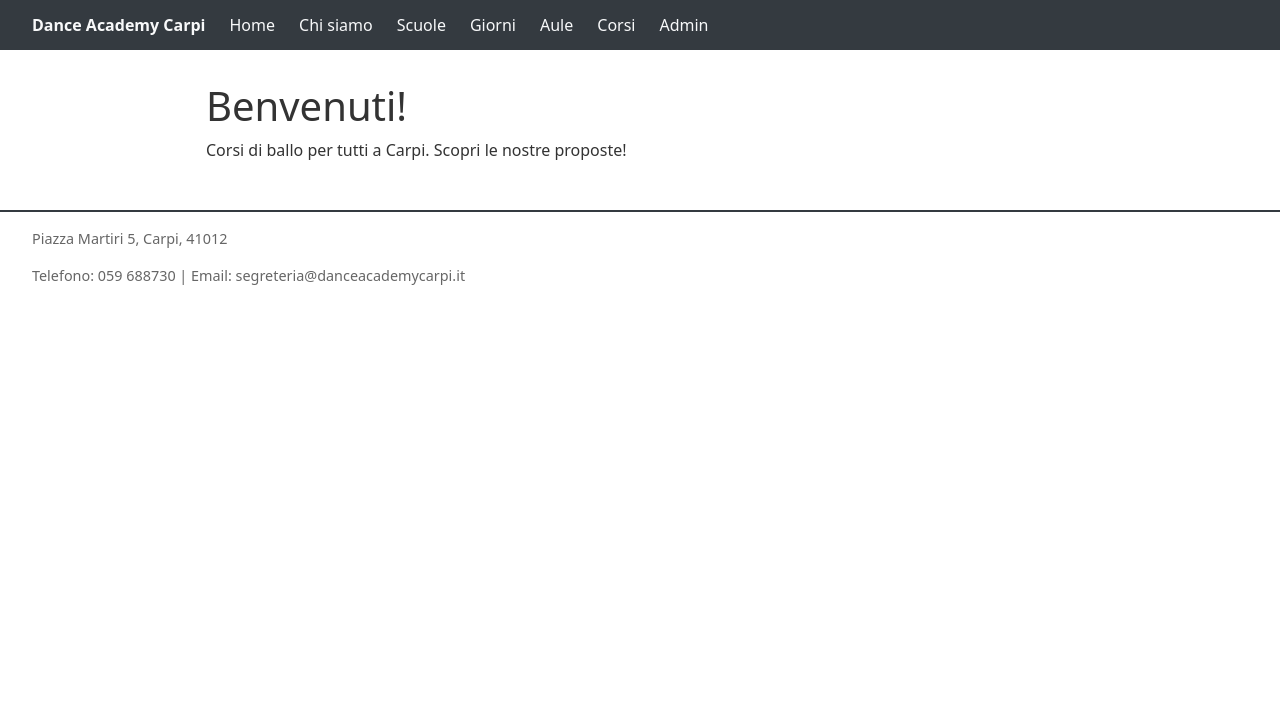
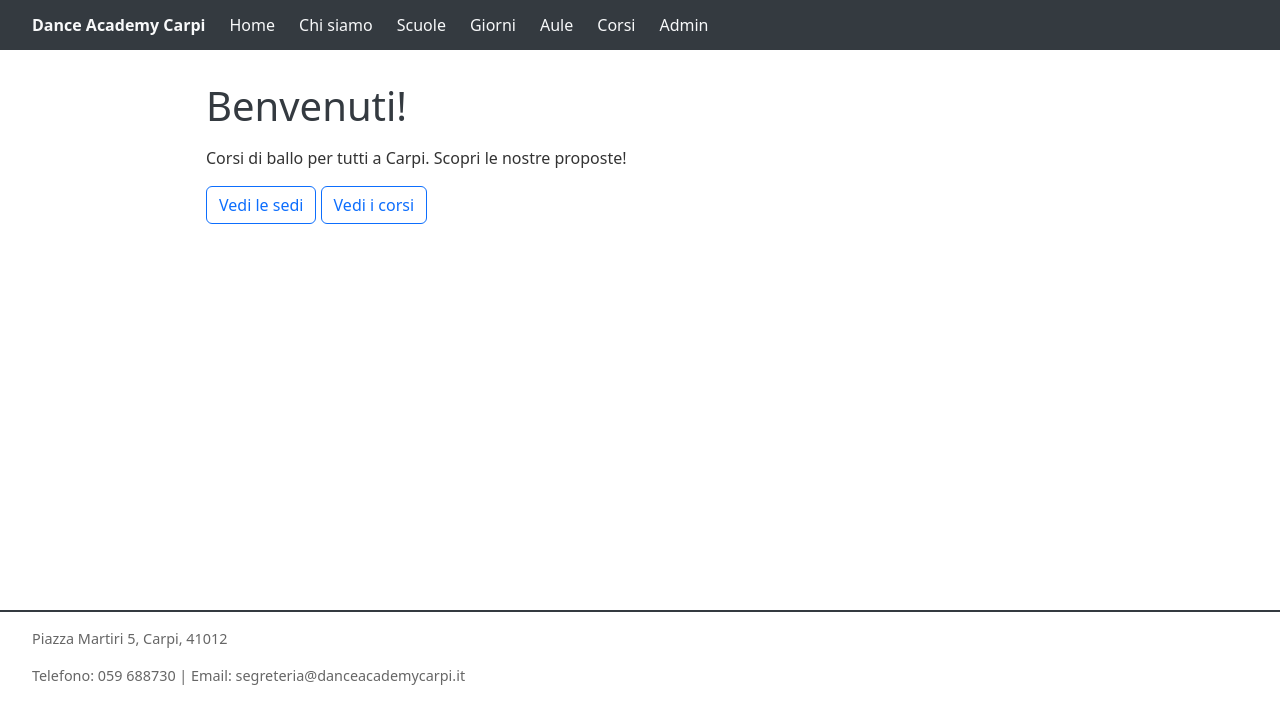
Before and after one commit to NicoloSimonini-Itsolivetti/progetto-dance-school, a Django app: page / in a window 1280 px wide. Shown: the top 724 px of the page. Run offline with Django 5.2, Linux system fonts and the light colour scheme.

Commit message:
sistemato css e aggiunti link alla homepage

```diff
--- a/static/css/style.css
+++ b/static/css/style.css
@@ -11,6 +11,7 @@ nav {
     display: flex;
     gap: 1.5rem;
     align-items: center;
+    flex-wrap: wrap;
 }
 
 nav a {
@@ -20,13 +21,14 @@ nav a {
 }
 
 nav a:hover {
-    color: #dee2e6;
+    color: #0d6efd;
 }
 
 main {
     max-width: 900px;
     margin: 2rem auto;
     padding: 0 1rem;
+    min-height: 60vh;
 }
 
 footer {
@@ -36,3 +38,12 @@ footer {
     color: #666;
     font-size: 0.9rem;
 }
+
+h1 {
+    color: #343a40;
+    margin-bottom: 1rem;
+}
+
+.table th {
+    background-color: #f8f9fa;
+}
--- a/templates/home.html
+++ b/templates/home.html
@@ -3,4 +3,8 @@
 {% block content %}
     <h1>Benvenuti!</h1>
     <p>Corsi di ballo per tutti a Carpi. Scopri le nostre proposte!</p>
+    <div class="mt-3">
+        <a href="{% url 'lista_scuole' %}" class="btn btn-outline-primary">Vedi le sedi</a>
+        <a href="{% url 'course_list' %}" class="btn btn-outline-primary">Vedi i corsi</a>
+    </div>
 {% endblock %}
```
